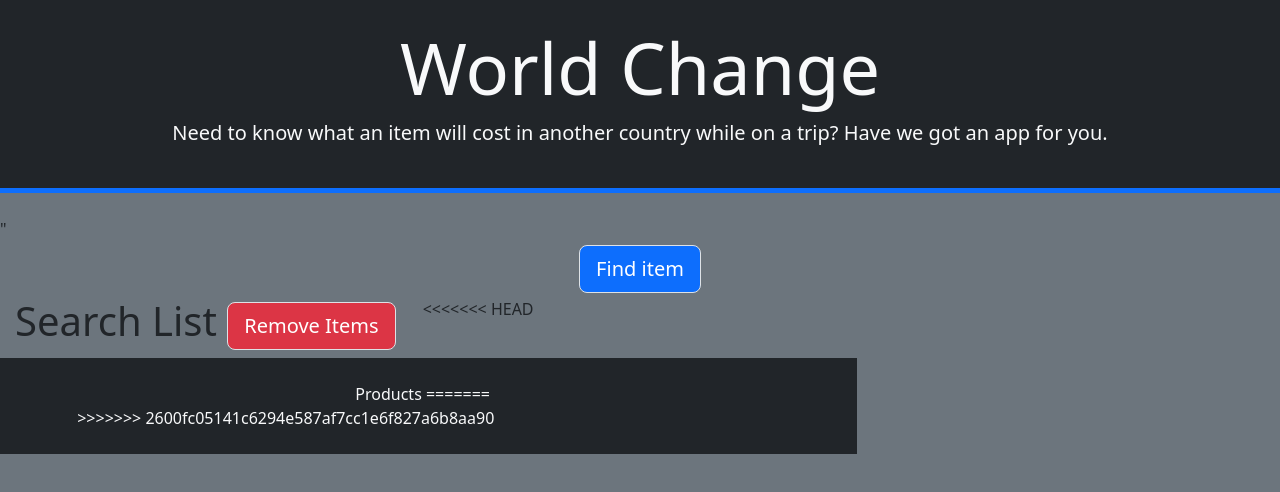
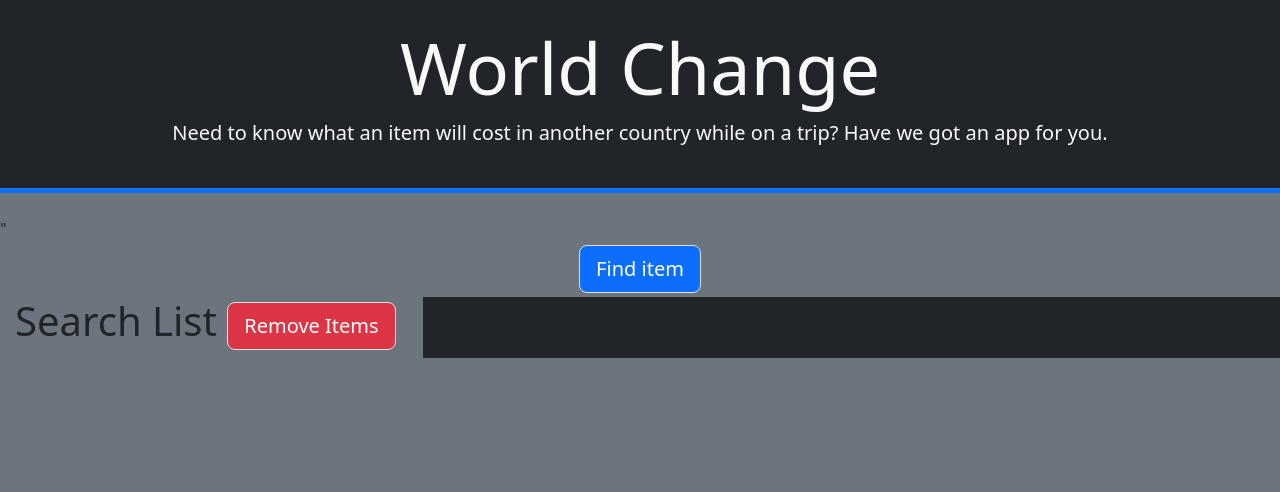
Before and after one commit to ZekeTinch/first-project, a plain HTML site: page index.html in a window 1280 px wide. Drawn offline with nearby package versions, Linux system fonts and the light colour scheme.

Commit message:
resolved more merge issues

```diff
--- a/index.html
+++ b/index.html
@@ -69,15 +69,10 @@
             <div class="list-group"></div>
 
         </div>
-<<<<<<< HEAD
-        <div class="col-8 text-center text-light bg-dark p-4">Products
-
-=======
         <div class="col-8 text-center text-light bg-dark" >
             <div class="row" id="item-card-box">
 
             </div>
->>>>>>> 2600fc05141c6294e587af7cc1e6f827a6b8aa90
         </div>
     </div>
     <script src="https://cdn.jsdelivr.net/npm/bootstrap@5.1.3/dist/js/bootstrap.bundle.min.js"
```
